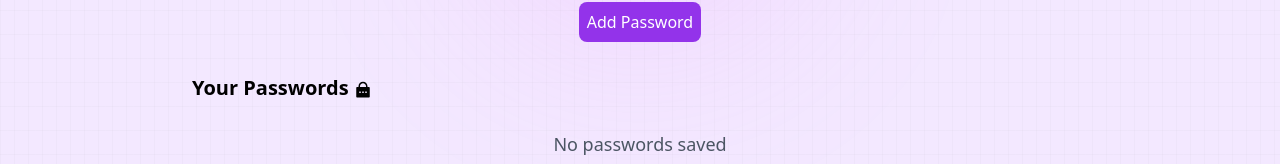
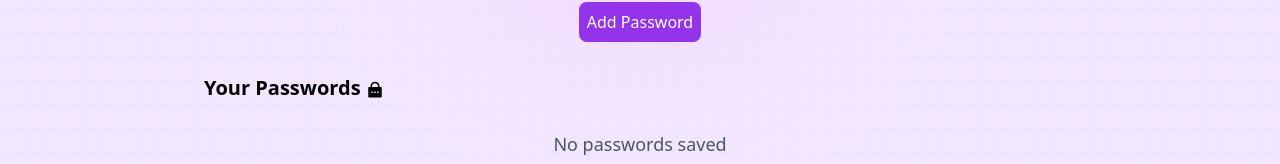
Before and after one commit to raghuveeersharma/password_manager, a React (Vite) app in the folder front/: page / in a window 1280 px wide. Shown: the part 278-442 px from the top of the page. Built offline with nearby package versions, Linux system fonts and the light colour scheme; some icons are missing.

Commit message:
change css

```diff
--- a/front/src/components/Manager.jsx
+++ b/front/src/components/Manager.jsx
@@ -128,7 +128,7 @@
         </div>
       </form>
       <div className="container mx-auto mt-5 max-w-4xl">
-        <h1 className="text-xl font-bold">
+        <h1 className="text-xl font-bold ml-3">
           Your Passwords <RiLockPasswordFill className="inline-block text-lg" />
         </h1>
         <TableComponent
```
